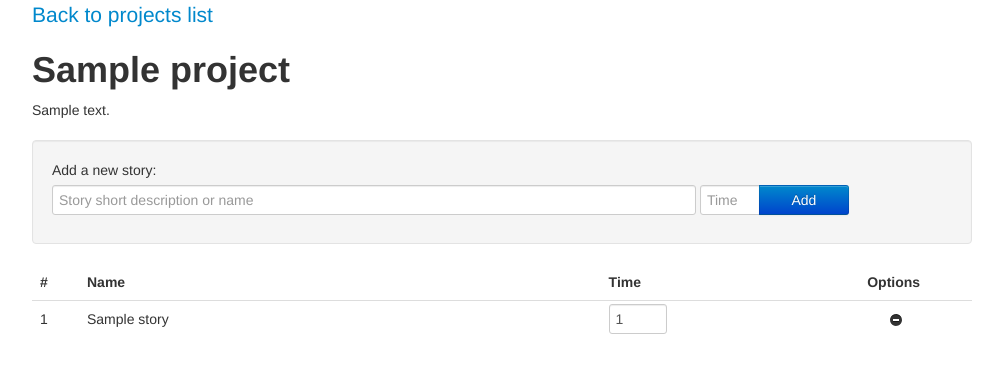
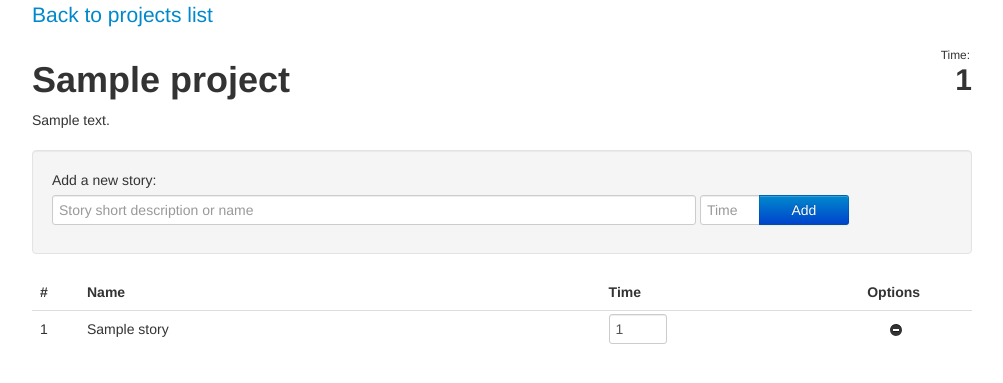
Before and after one commit to ruyadorno/estimate, a Django app: page /stories/project/1/ in a window 1280 px wide. Shown: the top 383 px of the page, without its empty margins (138-1141 px from the left). Run offline with Django 3.2, Linux system fonts and the light colour scheme; tables that the repository leaves empty hold one stand-in row (values such as "Sample post"); some libraries are stand-ins or nearby versions.

Commit message:
Added total project time on project page

```diff
--- a/estimate/templates/base.html
+++ b/estimate/templates/base.html
@@ -5,7 +5,7 @@
 		<link href="{{ STATIC_URL }}/bootstrap.min.css" rel="stylesheet">
 	</head>
 	<body>
-		<div id="main" class="main container" role="main">
+		<div id="main" class="main container" role="main" style="position:relative">
 			{% block content %}{% endblock %}
 		</div>
 		<script src="//ajax.googleapis.com/ajax/libs/jquery/1.7.1/jquery.min.js"></script>
--- a/stories/templates/project.html
+++ b/stories/templates/project.html
@@ -2,7 +2,10 @@
 
 {% block content %}
 <p class="lead"><a href="{% url stories_index %}">Back to projects list</a></p>
-<h1>{{ project.name }}</h1>
+<h1 style="float:left">{{ project.name }}</h1>
+<h2 style="float:right">{{ project.total_time }}</h2>
+<small style="position:absolute;top:45px;right:2px">Time:</small>
+<br clear="all"/>
 <p>{{ project.description }}</p>
 <div class="well" style="margin-top:20px">
 	{% if form.errors %}
```
Also changed, not shown: stories/templates/index.html (+1 -0 lines).
